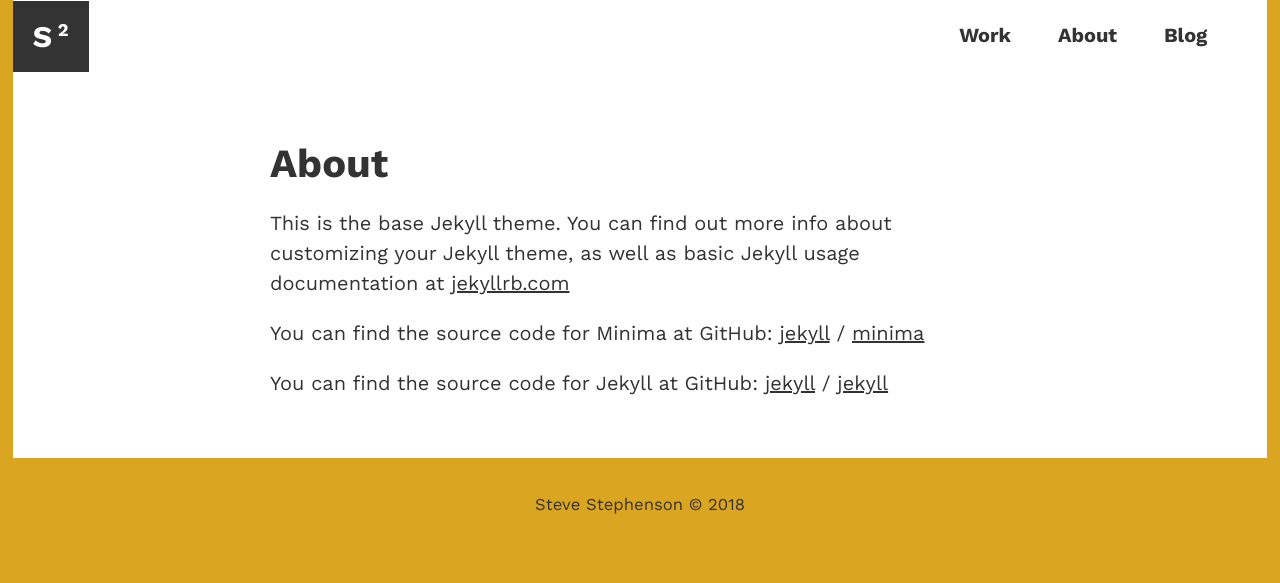
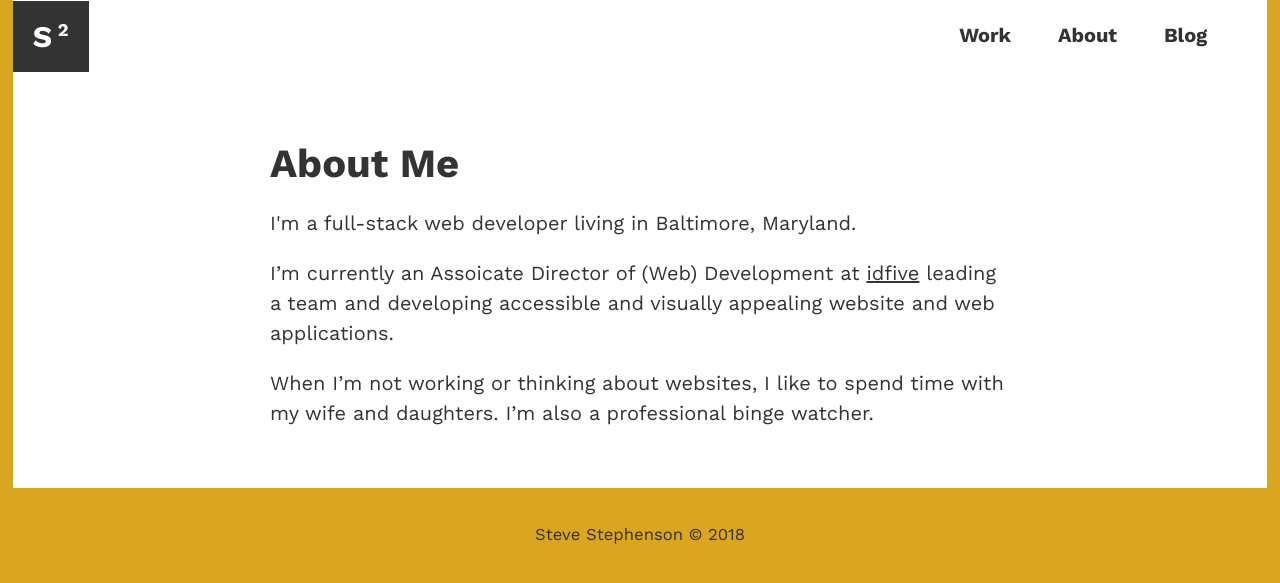
Before and after one commit to Steveiscreative/steveiscreative.github.io, a Jekyll site: the page built from about.md, in a window 1280 px wide. Shown: the top 583 px of the page. Built offline with Jekyll 4.4.1, drawn with Linux system fonts in a browser that asks for light colours.

Commit message:
Addresses accessibility issues, content updates

```diff
--- a/_includes/header.html
+++ b/_includes/header.html
@@ -1,5 +1,5 @@
 <header class="site-header" role="banner">
-  <a href="/" class="site-logo">
+  <a href="/" class="site-logo" aria-label="Steven Stephenson">
     <span>S</span>
     <sup>2</sup>
   </a>
--- a/_includes/home-work-grid.html
+++ b/_includes/home-work-grid.html
@@ -7,7 +7,7 @@
             <h3 class="work-grid-item-title">{{item.title}}</h3>
             <p class="work-grid-item-responsiblities">{{item.responsibilities}}</p>
             <div class="work-grid-item-actions">
-              <div class="work-grid-item-button">View Site</div>
+              <button aria-label="View details about the {{item.title}} project" class="work-grid-item-button">View Project</button>
             </div>
           </a>
         {% endfor %}
--- a/_sass/_layout.scss
+++ b/_sass/_layout.scss
@@ -46,7 +46,7 @@
       transform: scaleX(0);
       transition: 0.3s all ease-in-out;
     }
-    &:hover {
+    &:hover, &:focus {
       &:after {
         visibility: visible;
         transform: scaleX(1);
--- /dev/null
+++ b/_sass/components/_project-highlight-box.scss
@@ -0,0 +1,3 @@
+.highlight-box {
+
+}
--- a/_sass/components/_work-grid.scss
+++ b/_sass/components/_work-grid.scss
@@ -1,7 +1,7 @@
 
 .work-grid-holder {
-  padding-left: rem(20);
-  padding-right: rem(20);
+  // padding-left: rem(20);
+  // padding-right: rem(20);
 }
 
 .work-grid {
@@ -34,7 +34,7 @@
       border-right: transparent;
       border-bottom: transparent;
     }
-    &:hover {
+    &:hover, &:focus-within {
       background: lighten($c-secondary, 20);
       .work-grid-item-actions {
         transform: translateY(0);
@@ -91,5 +91,7 @@
   text-decoration: none;
   padding: rem(20);
   display: block;
+  width: 100%;
   background: $c-secondary;
+  border: none;
 }
--- a/about.md
+++ b/about.md
@@ -1,18 +1,11 @@
 ---
 layout: page
-title: About
+title: About Me
 permalink: /about/
 ---
 
-This is the base Jekyll theme. You can find out more info about customizing your Jekyll theme, as well as basic Jekyll usage documentation at [jekyllrb.com](https://jekyllrb.com/)
+<p class="lead">I'm a full-stack web developer living in Baltimore, Maryland.</p>
 
-You can find the source code for Minima at GitHub:
-[jekyll][jekyll-organization] /
-[minima](https://github.com/jekyll/minima)
+I'm currently an Assoicate Director of (Web) Development at [idfive](http://idfive.com) leading a team and developing accessible and visually appealing website and web applications.
 
-You can find the source code for Jekyll at GitHub:
-[jekyll][jekyll-organization] /
-[jekyll](https://github.com/jekyll/jekyll)
-
-
-[jekyll-organization]: https://github.com/jekyll
+When I'm not working or thinking about websites, I like to spend time with my wife and daughters. I'm also a professional binge watcher.
```
